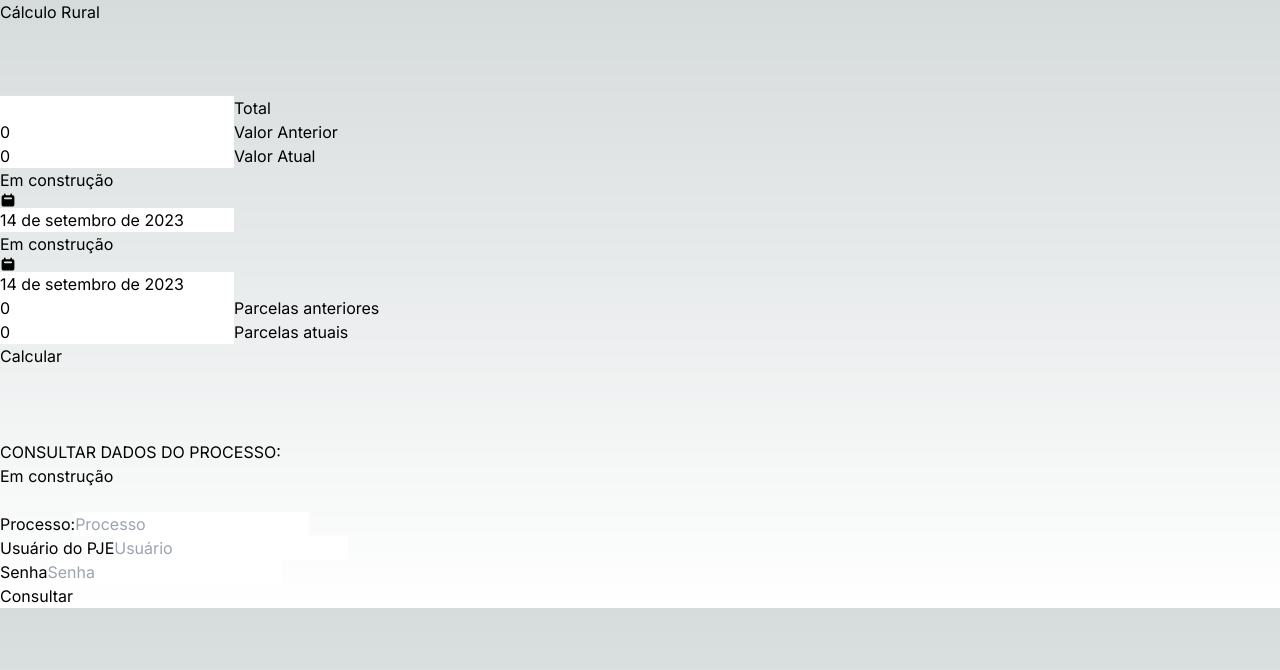
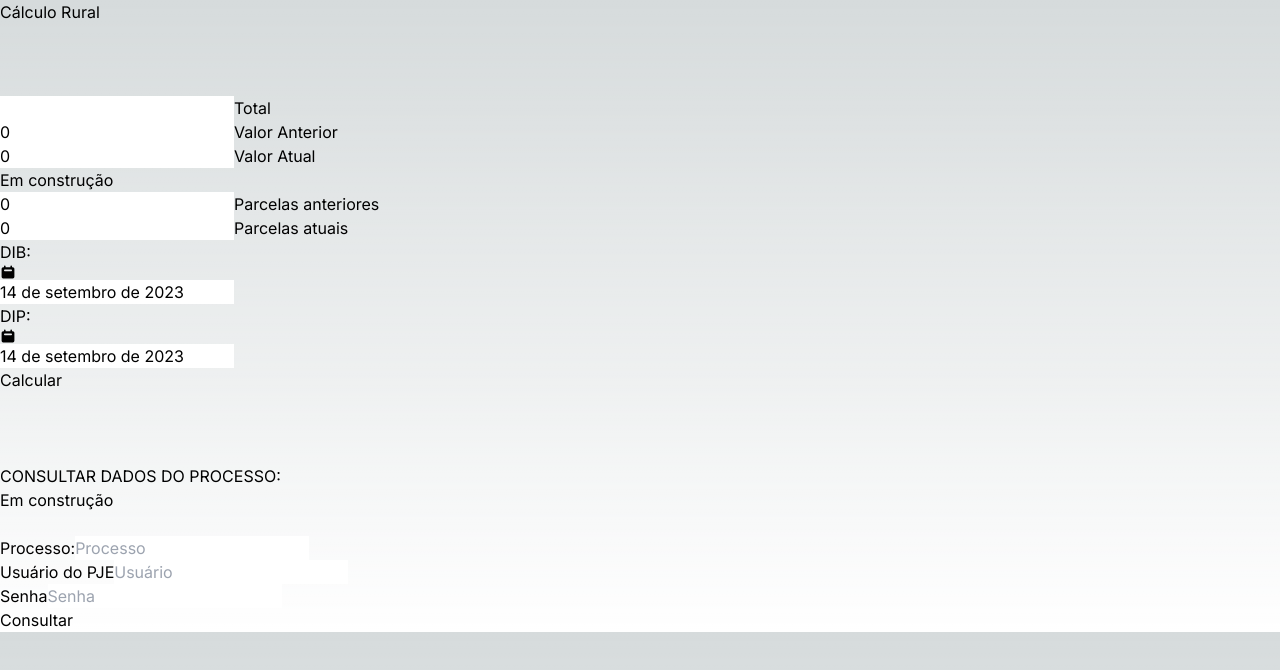
Before and after one commit to robertomalheiros/calculoRPV, a Next.js app in the folder calcrpvs/: page / in a window 1280 px wide. Shown: the top 670 px of the page. Built offline with nearby package versions, Linux system fonts and the light colour scheme.

Commit message:
DIB e DIP

```diff
--- a/calcrpvs/src/app/page.js
+++ b/calcrpvs/src/app/page.js
@@ -137,28 +137,10 @@ export default function Home() {
                   Valor Atual
                 </label>
               </div>
-              <div className="relative z-0 w-full mb-6 group">
-                <p className="peer-focus:font-medium absolute text-sm text-gray-500 dark:text-gray-400 duration-300 transform -translate-y-6 scale-75 top-3 -z-10 origin-[0] peer-focus:left-0 peer-focus:text-blue-600 peer-focus:dark:text-blue-500 peer-placeholder-shown:scale-100 peer-placeholder-shown:translate-y-0 peer-focus:scale-75 peer-focus:-translate-y-6">
+              <p className="peer-focus:font-medium absolute text-sm text-gray-500 dark:text-gray-400 duration-300 transform -translate-y-6 scale-75 top-3 -z-10 origin-[0] peer-focus:left-0 peer-focus:text-blue-600 peer-focus:dark:text-blue-500 peer-placeholder-shown:scale-100 peer-placeholder-shown:translate-y-0 peer-focus:scale-75 peer-focus:-translate-y-6">
                   Em construção
                 </p>
-                <Datepicker
-                  onChange={handleValores}
-                  labelClearButton="Limpar"
-                  labelTodayButton="Hoje"
-                  language="pt-BR"
-                  name="dataAnt"
-                />
-                <p className="peer-focus:font-medium absolute text-sm text-gray-500 dark:text-gray-400 duration-300 transform -translate-y-6 scale-75 top-3 -z-10 origin-[0] peer-focus:left-0 peer-focus:text-blue-600 peer-focus:dark:text-blue-500 peer-placeholder-shown:scale-100 peer-placeholder-shown:translate-y-0 peer-focus:scale-75 peer-focus:-translate-y-6">
-                  Em construção
-                </p>
-                <Datepicker
-                  onChange={handleValores}
-                  labelClearButton="Limpar"
-                  labelTodayButton="Hoje"
-                  language="pt-BR"
-                  name="dataAtua"
-                />
-              </div>
+
               <div className="relative z-0 w-full mb-6 group">
                 <input
                   type="number"
@@ -196,6 +178,31 @@ export default function Home() {
                 </label>
               </div>
             </div>
+            <div className="relative z-0 w-full mb-6 group">
+
+<p></p>
+<p></p>
+<p className="block text-gray-700 text-sm font-bold mb-2">
+            DIB:
+          </p>
+<Datepicker
+  onChange={handleValores}
+  labelClearButton="Limpar"
+  labelTodayButton="Hoje"
+  language="pt-BR"
+  name="dataAnt"
+/>
+<p className="block text-gray-700 text-sm font-bold mb-2">
+            DIP:
+          </p>
+<Datepicker
+  onChange={handleValores}
+  labelClearButton="Limpar"
+  labelTodayButton="Hoje"
+  language="pt-BR"
+  name="dataAtua"
+/>
+</div>
             <button
               type="submit"
               onClick={handleCalcular}
```
